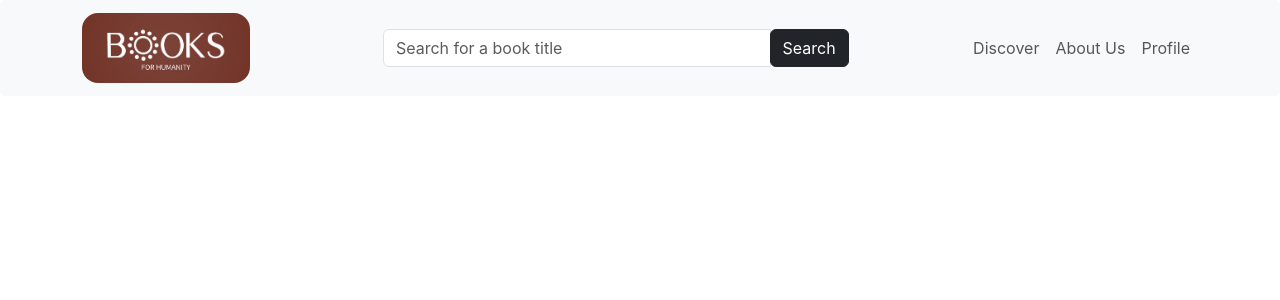
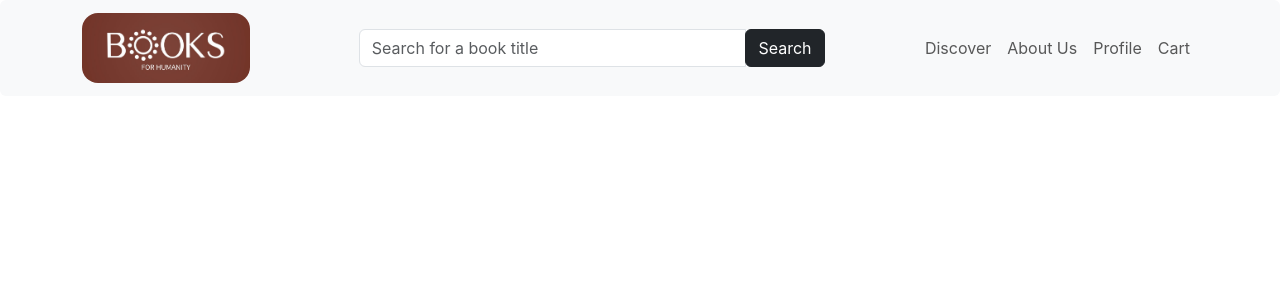
Before and after one commit to DanigCuevas/BooksForHumanity, a React (Create React App) app: page /cart in a window 1280 px wide. Shown: the top 300 px of the page. Built offline with nearby package versions, Linux system fonts and the light colour scheme.

Commit message:
Added Cart route

```diff
--- a/src/App.js
+++ b/src/App.js
@@ -6,6 +6,7 @@ import Profile from './components/Profile';
 import Navbar from './components/Navbar';
 import SignUp from './components/SignUp';
 import DemoProfile from './components/DemoProfile';
+import Cart from './components/Cart';
 import { Route, Routes } from 'react-router-dom';
 
 
@@ -29,6 +30,7 @@ function App() {
           <Route path="/profile" element={<Profile />} />
           <Route path="/signup" element={<SignUp/>}/>
           <Route path="/demoProfile" element={<DemoProfile/>}/>
+          <Route path="/cart" element={<Cart/>}/>
         </Routes>
       </div>
     </>
--- /dev/null
+++ b/src/components/Cart.js
@@ -0,0 +1,6 @@
+import React from 'react';
+import { Link } from 'react-router-dom';
+
+export default function Cart() {
+    return
+  }
--- a/src/components/Navbar.js
+++ b/src/components/Navbar.js
@@ -178,6 +178,9 @@ export default function Navbar() {
               <li className="nav-item">
                 <Link to="/profile" className="nav-link">Profile</Link>
               </li>
+              <li className="nav-item">
+                <Link to="/cart" className="nav-link">Cart</Link>
+              </li>
 
           </ul>
         </div>
```
